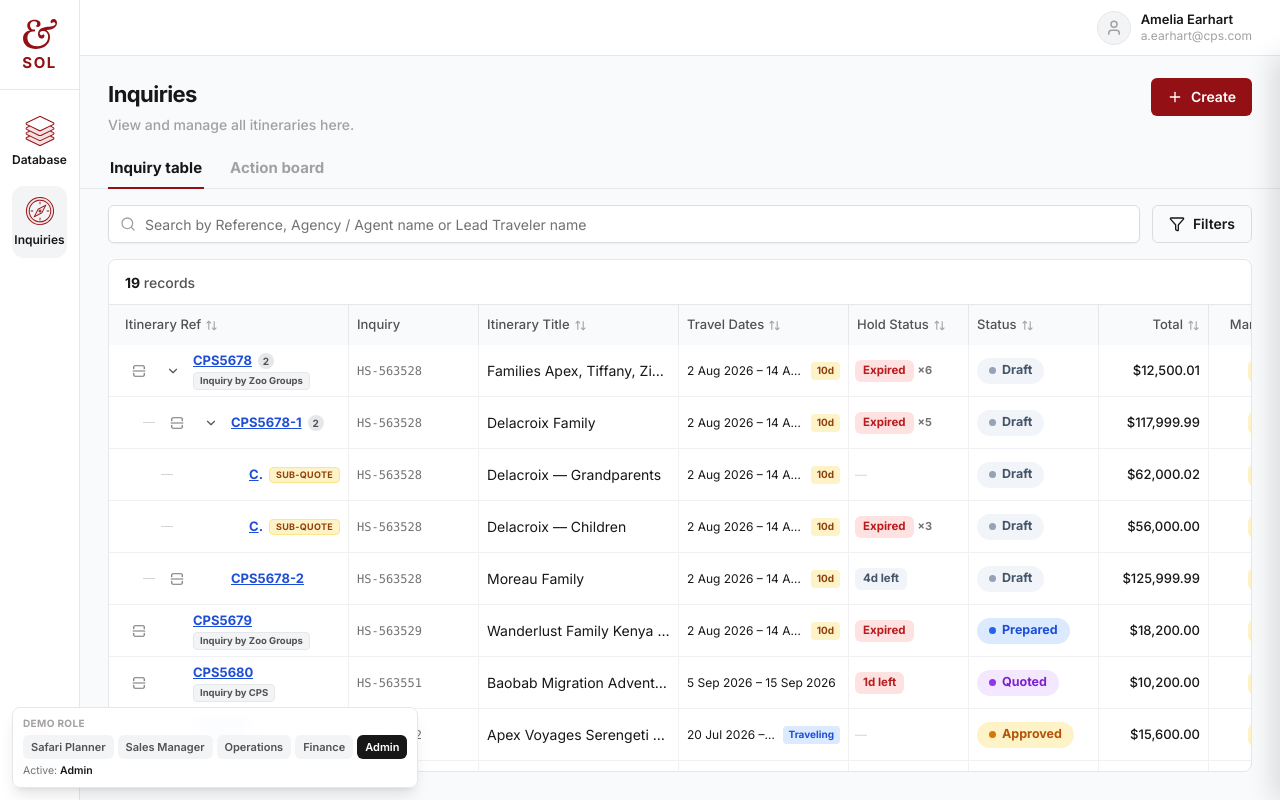
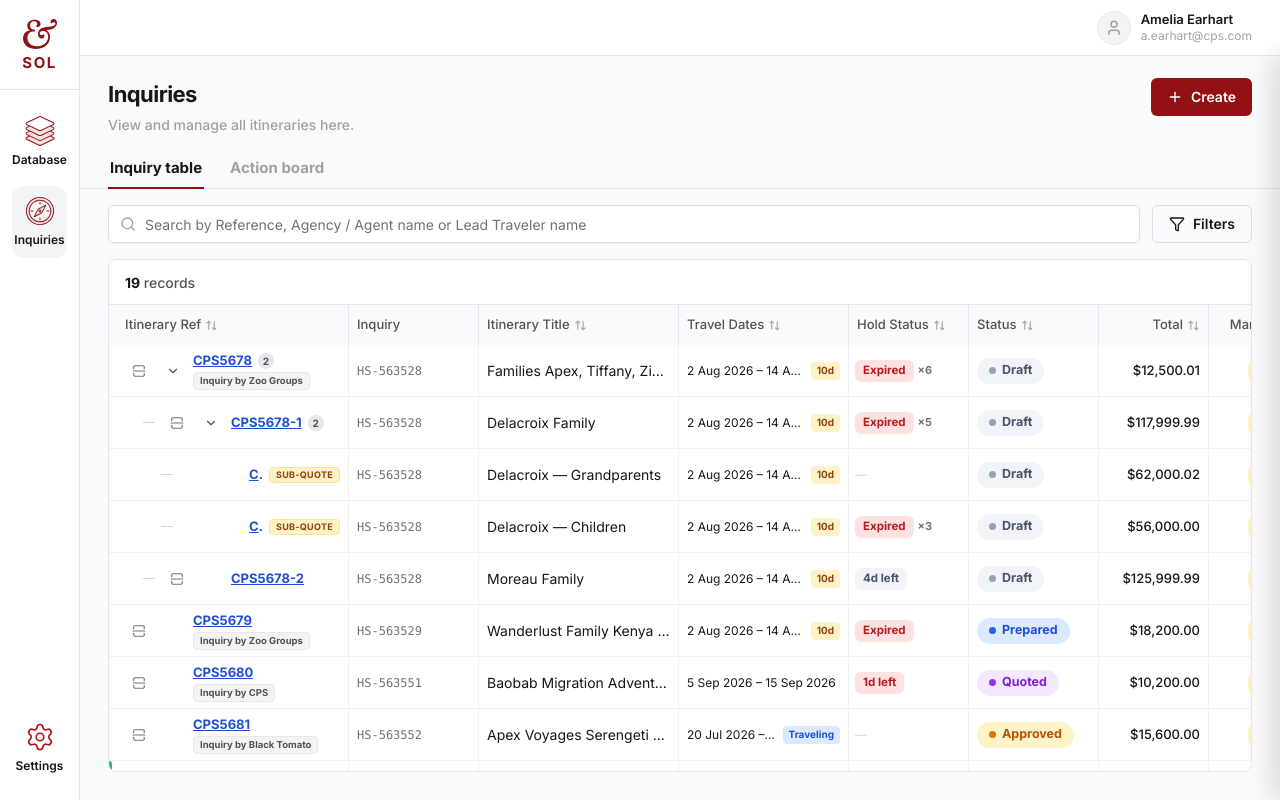
Before and after one commit to clint-el/itinerary-builder-v2, a React (Vite) app: page / in a window 1280 px wide. Built offline with nearby package versions, Linux system fonts and the light colour scheme.

Commit message:
Temporarily comment out DevRoleBar component in App for debugging purposes

```diff
--- a/src/app/App.tsx
+++ b/src/app/App.tsx
@@ -12,7 +12,7 @@ export function App() {
   return (
     <StoreProvider>
       <BrowserRouter>
-        <DevRoleBar />
+        {/* <DevRoleBar /> */}
         <Routes>
           <Route element={<AppShell />}>
             <Route path="/" element={<InquiriesPage />} />
```
